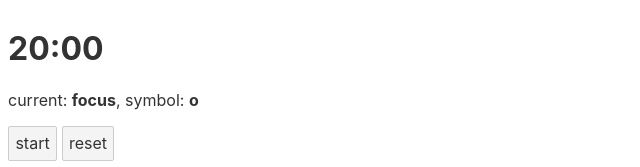
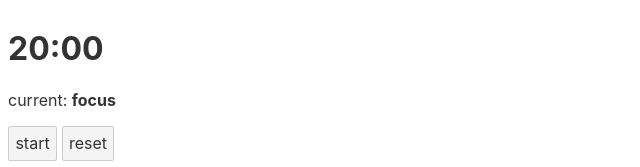
Before and after one commit to devgeni/pomdoro-svelte, a Svelte app: page / in a window 1280 px wide. Shown: the top 167 px of the page, without its empty margins (0-640 px from the left). Built offline with nearby package versions, Linux system fonts and the light colour scheme.

Commit message:
moving current symbol down

```diff
--- a/src/App.svelte
+++ b/src/App.svelte
@@ -44,14 +44,13 @@
 </script>
 
 <svelte:head>
-	<title>Pomadorable {getTime(time)}</title>
+	<title>Pomdoro {getTime(time)}</title>
 </svelte:head>
 
 <h1>
 	{getTime(time)}
 </h1>
-<p>current: <strong>{getByKey(config, (key) => config[key].id == selected.id)[0]}</strong>,
-	symbol: <strong>{selected.sign}</strong></p>
+<p>current: <strong>{getByKey(config, (key) => config[key].id == selected.id)[0]}</strong></p>
 {#if !isOn}
 <button on:click={startCountdown}>
 	start
@@ -74,4 +73,4 @@
 <button on:click={() => start("long")}>
 	10
 </button>
-<h2>{ history.join("") }</h2>
+<h2>{ history.join("") }{#if isOn}<span style="opacity: 0.5">{selected.sign}</span>{/if}</h2>
```
